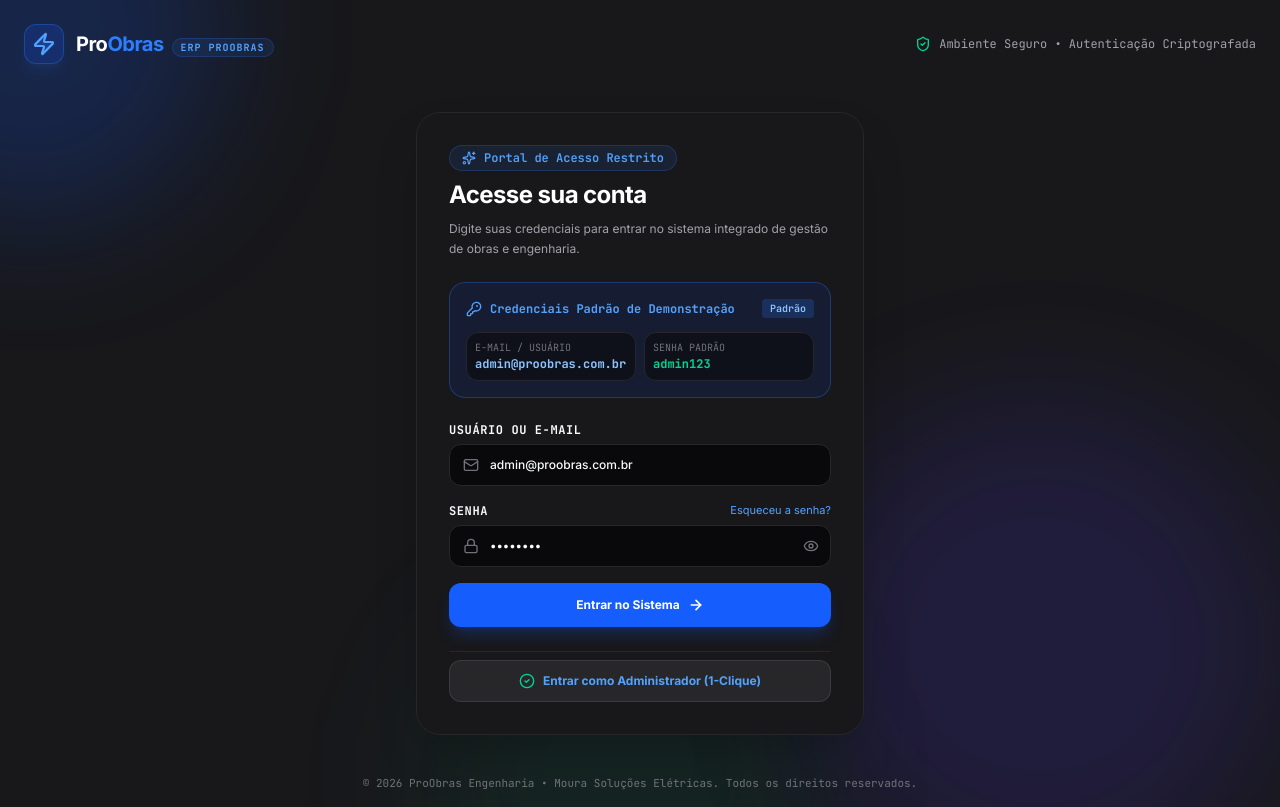
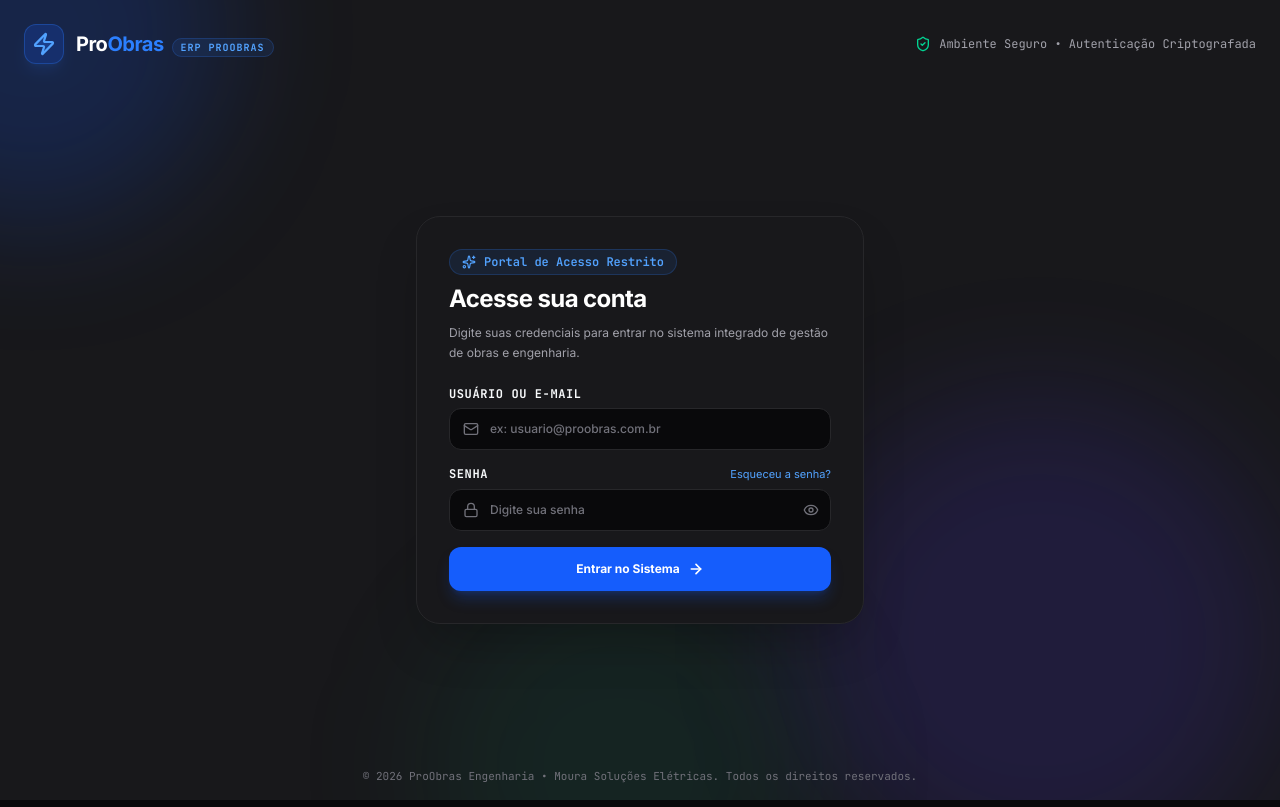
Before and after one commit to cardomolra-rgb/Voltgrid-erp, a React (Vite) app: page / in a window 1280 px wide. Built offline with nearby package versions, Linux system fonts and the light colour scheme.

Commit message:
fix: remover caixa de credenciais padrao e preenchimento da tela de login

```diff
--- a/src/components/AuthScreen.tsx
+++ b/src/components/AuthScreen.tsx
@@ -7,14 +7,11 @@
   EyeOff,
   ShieldCheck,
   ArrowRight,
-  UserCheck,
   AlertCircle,
-  KeyRound,
   Sparkles,
-  Building2,
-  CheckCircle2,
 } from 'lucide-react';
 import { SystemUserItem } from '../types';
+
 
 interface AuthScreenProps {
   systemUsers: SystemUserItem[];
@@ -27,11 +24,12 @@
   onLoginSuccess,
   companyName = 'ProObras ERP',
 }) => {
-  const [emailOrUser, setEmailOrUser] = useState('admin@proobras.com.br');
-  const [password, setPassword] = useState('admin123');
+  const [emailOrUser, setEmailOrUser] = useState('');
+  const [password, setPassword] = useState('');
   const [showPassword, setShowPassword] = useState(false);
   const [errorMessage, setErrorMessage] = useState<string | null>(null);
   const [isLoading, setIsLoading] = useState(false);
+
 
   // Default fallback user if systemUsers array happens to be empty
   const defaultAdmin: SystemUserItem = {
@@ -162,30 +160,6 @@
               </p>
             </div>
 
-            {/* Default Credentials Callout Box (Super Clear User Info) */}
-            <div className="p-4 rounded-2xl bg-blue-950/40 border border-blue-500/30 space-y-2.5">
-              <div className="flex items-center justify-between">
-                <div className="flex items-center space-x-2 text-blue-400 font-bold text-xs font-mono">
-                  <KeyRound className="w-4 h-4 text-blue-400" />
-                  <span>Credenciais Padrão de Demonstração</span>
-                </div>
-                <span className="text-[10px] font-mono px-2 py-0.5 rounded bg-blue-500/20 text-blue-300 font-semibold">
-                  Padrão
-                </span>
-              </div>
-
-              <div className="grid grid-cols-2 gap-2 text-xs font-mono pt-1">
-                <div className="p-2 rounded-xl bg-zinc-950/60 border border-zinc-800/80 space-y-0.5">
-                  <span className="text-[10px] text-zinc-500 uppercase block">E-mail / Usuário</span>
-                  <span className="text-blue-300 font-bold select-all">admin@proobras.com.br</span>
-                </div>
-                <div className="p-2 rounded-xl bg-zinc-950/60 border border-zinc-800/80 space-y-0.5">
-                  <span className="text-[10px] text-zinc-500 uppercase block">Senha Padrão</span>
-                  <span className="text-emerald-400 font-bold select-all">admin123</span>
-                </div>
-              </div>
-            </div>
-
             {/* Error Message Banner */}
             {errorMessage && (
               <div className="p-3.5 rounded-2xl bg-rose-500/10 border border-rose-500/30 text-rose-400 text-xs font-semibold flex items-center space-x-2 animate-shake">
@@ -208,7 +182,7 @@
                     required
                     value={emailOrUser}
                     onChange={(e) => setEmailOrUser(e.target.value)}
-                    placeholder="ex: admin@proobras.com.br"
+                    placeholder="ex: usuario@proobras.com.br"
                     className="w-full pl-10 pr-4 py-3 rounded-xl bg-zinc-950 border border-zinc-800 text-zinc-100 text-xs font-medium focus:outline-none focus:border-blue-500 transition-colors"
                   />
                 </div>
@@ -263,50 +237,10 @@
                 )}
               </button>
             </form>
-
-            {/* Quick 1-Click Login Button */}
-            <div className="pt-2 border-t border-zinc-800/80 space-y-2">
-              <button
-                type="button"
-                onClick={handleQuickAdminLogin}
-                className="w-full py-3 px-4 rounded-xl bg-zinc-800 hover:bg-zinc-700 text-blue-400 font-bold text-xs flex items-center justify-center space-x-2 border border-zinc-700/80 transition-all cursor-pointer"
-              >
-                <CheckCircle2 className="w-4 h-4 text-emerald-400" />
-                <span>Entrar como Administrador (1-Clique)</span>
-              </button>
-            </div>
           </div>
-
-          {/* Registered Users Quick Switcher (If multiple users exist) */}
-          {usersList.length > 1 && (
-            <div className="bg-zinc-900/60 border border-zinc-800/60 rounded-2xl p-4 space-y-2">
-              <span className="text-[10px] font-bold text-zinc-400 uppercase tracking-widest font-mono block">
-                Outros Perfis Disponíveis para Teste:
-              </span>
-              <div className="grid grid-cols-1 gap-1.5">
-                {usersList.map((u) => (
-                  <button
-                    key={u.id}
-                    onClick={() => {
-                      setEmailOrUser(u.email);
-                      setPassword(u.password || 'admin123');
-                    }}
-                    className="w-full text-left p-2.5 rounded-xl bg-zinc-950/60 border border-zinc-800/60 hover:border-blue-500/40 text-xs flex items-center justify-between transition-all"
-                  >
-                    <div className="flex items-center space-x-2">
-                      <UserCheck className="w-3.5 h-3.5 text-blue-400" />
-                      <span className="font-bold text-zinc-200">{u.name}</span>
-                    </div>
-                    <span className="text-[10px] font-mono text-zinc-400 px-2 py-0.5 bg-zinc-800 rounded-md">
-                      {u.role}
-                    </span>
-                  </button>
-                ))}
-              </div>
-            </div>
-          )}
         </div>
       </main>
+
 
       {/* Footer info */}
       <footer className="w-full max-w-7xl mx-auto px-6 py-4 text-center text-zinc-500 text-[11px] font-mono z-10">
```
